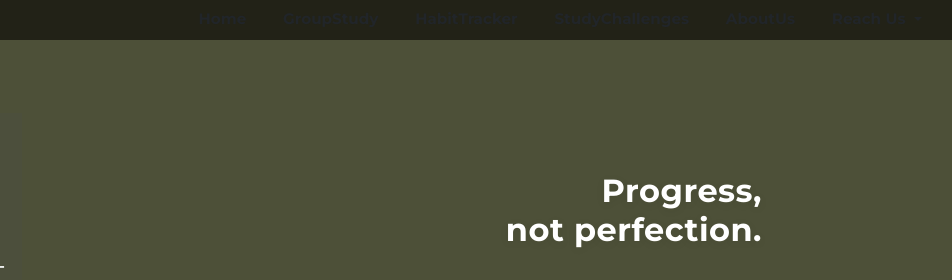
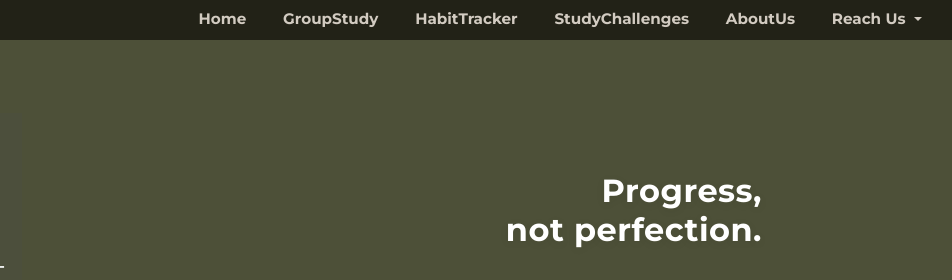
Before and after one commit to ShineAmgain/Summerclassweb, a plain HTML site: page index.html in a window 1280 px wide. Shown: the top 280 px of the page, 328-1280 px from the left. Drawn offline with nearby package versions, Linux system fonts and the light colour scheme.

Commit message:
Homepage nav updated

```diff
--- a/index.html
+++ b/index.html
@@ -32,6 +32,11 @@
             padding: 0;
         }
         /* Thin Navbar */
+        .navbar .navbar-nav .nav-link,
+        .navbar .navbar-brand {
+        color: var(--beige) !important;
+        }
+
         .navbar {
             background: var(--dark-green) !important;
             min-height: 38px;
```
